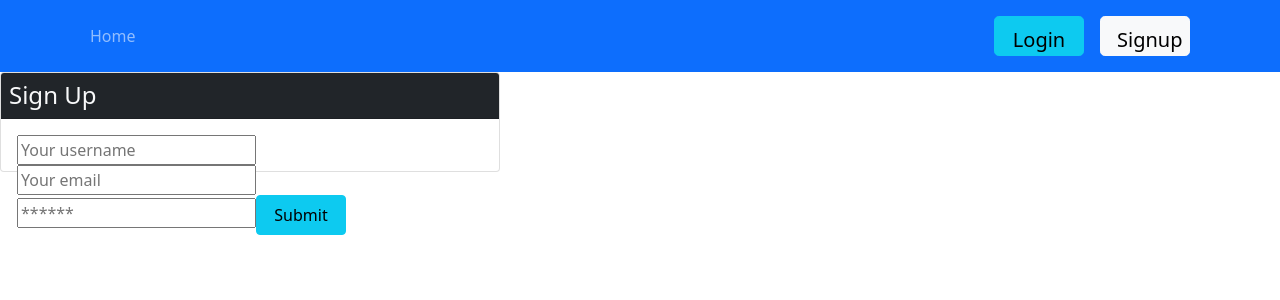
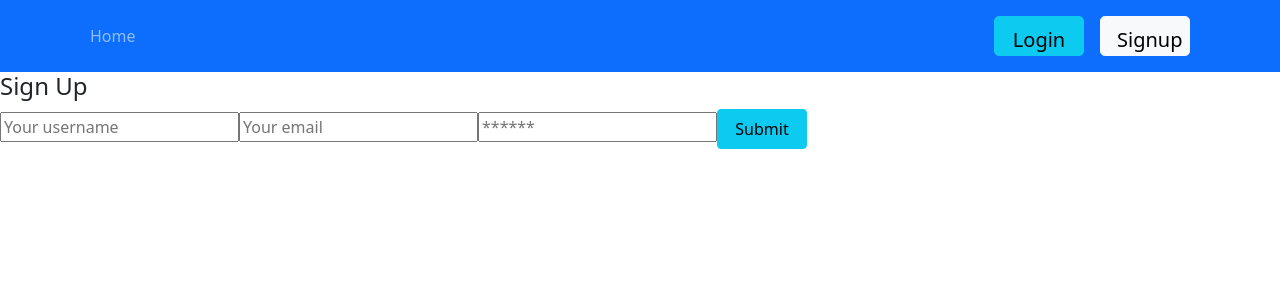
Before and after one commit to isipcasinillo/hele, a React (Create React App) app in the folder client/: page /signup in a window 1280 px wide. Shown: the top 300 px of the page. Built offline with nearby package versions, Linux system fonts and the light colour scheme.

Commit message:
testing bug from heroku

```diff
--- a/client/src/pages/Signup.js
+++ b/client/src/pages/Signup.js
@@ -41,11 +41,11 @@ const Signup = () => {
   };
 
   return (
-    <main className="flex-row justify-center mb-4">
-      <div className="col-12 col-lg-10">
-        <div className="card">
-          <h4 className="card-header bg-dark text-light p-2">Sign Up</h4>
-          <div className="card-body">
+    <main>
+      <div>
+        <div>
+          <h4 className="">Sign Up</h4>
+          <div>
             {data ? (
               <p>
                 Success! You may now head{' '}
```
Also changed, not shown: 1 other file (tests, documents, lock files or other folders).
